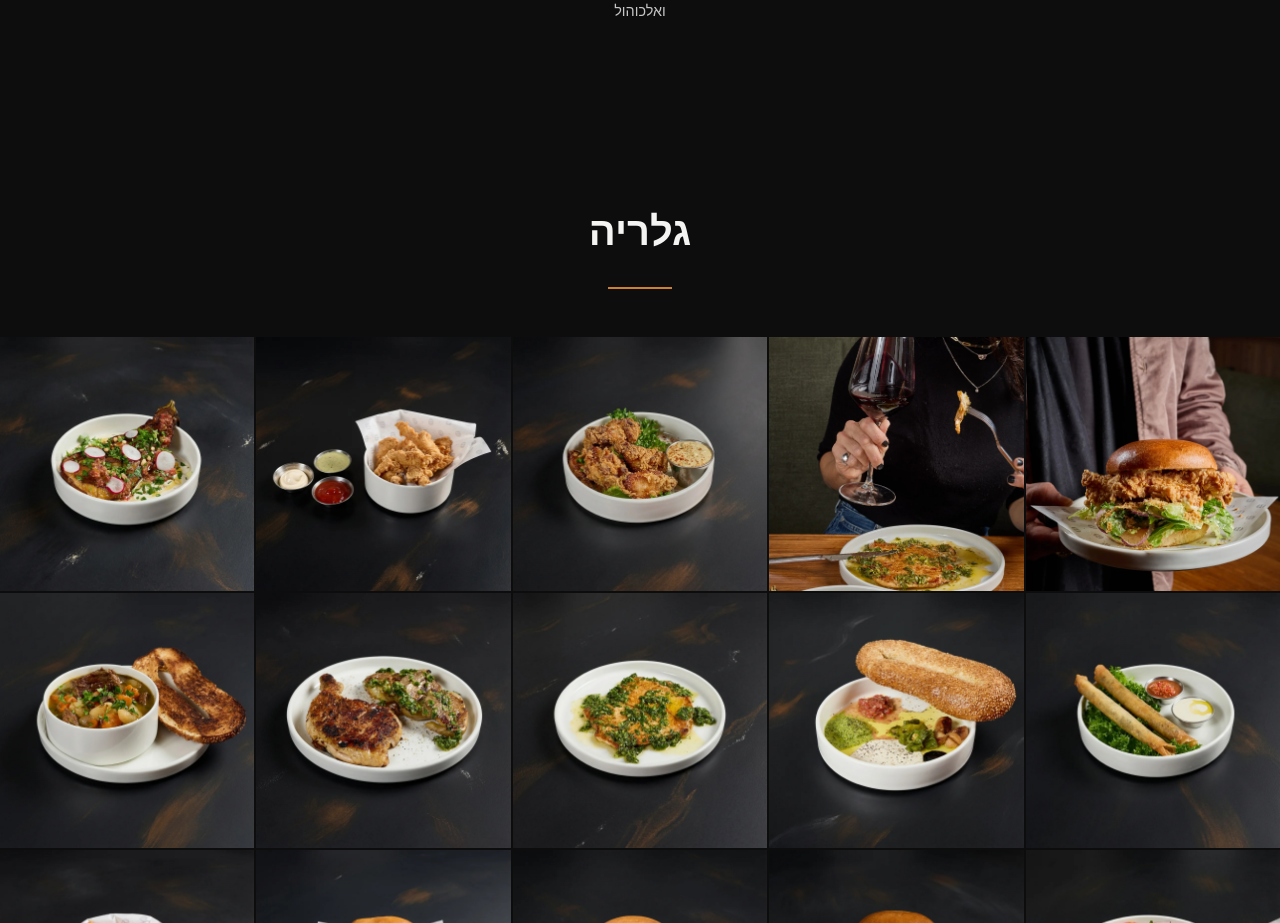
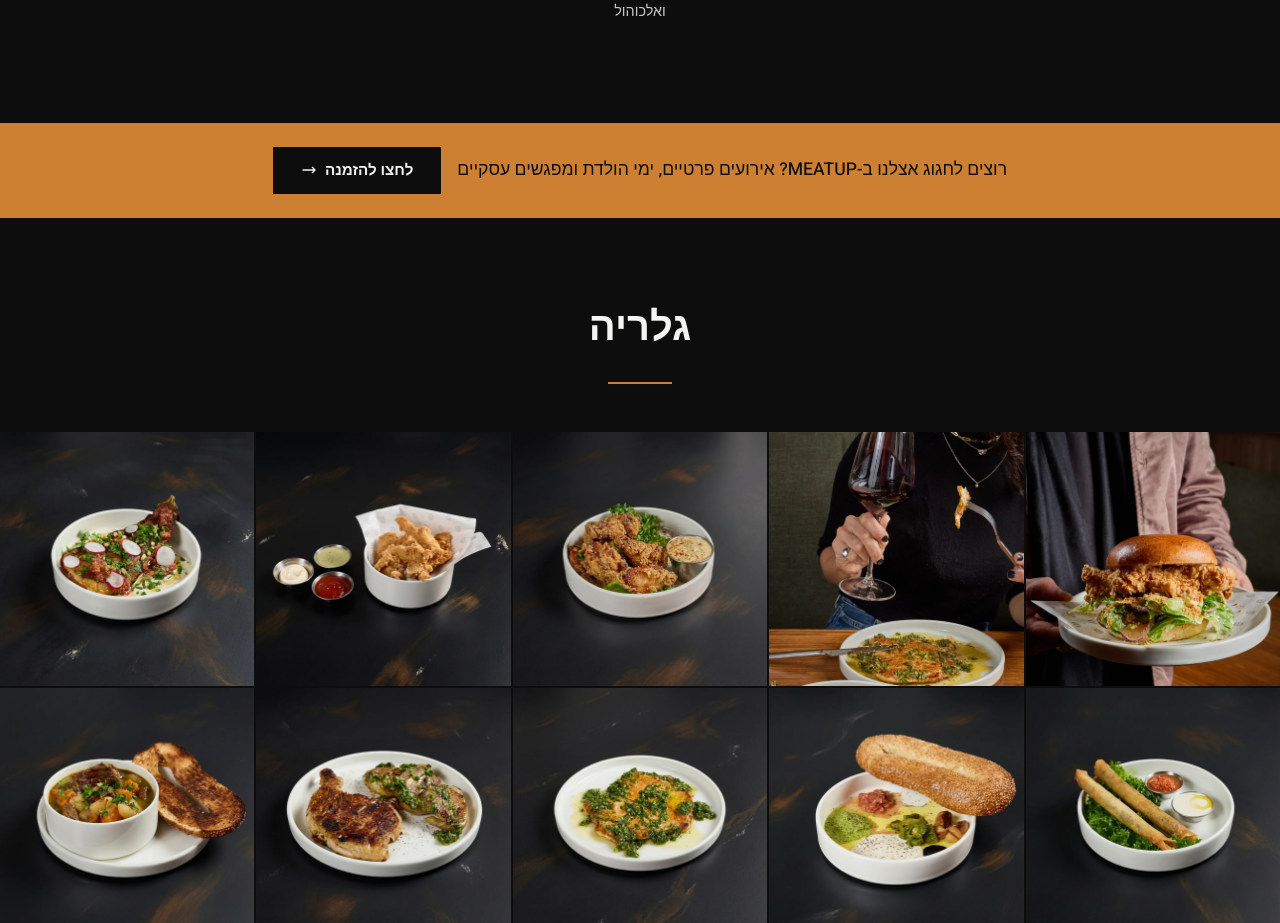
Before and after one commit to Idosegev23/meatup, a Next.js app: page / in a window 1280 px wide. Shown: the part 2804-3727 px from the top of the page. Built offline with nearby package versions, Linux system fonts and the light colour scheme.

Commit message:
Add celebration/events strip after menu section

```diff
--- a/src/app/page.tsx
+++ b/src/app/page.tsx
@@ -257,6 +257,65 @@ export default function HomePage() {
       {/* Menu Section */}
       <Menu />
 
+      {/* Celebration Strip */}
+      <section
+        style={{
+          backgroundColor: '#CD7F32',
+          padding: '24px 16px',
+        }}
+      >
+        <div style={{
+          maxWidth: '1000px',
+          margin: '0 auto',
+          display: 'flex',
+          alignItems: 'center',
+          justifyContent: 'center',
+          gap: '16px',
+          flexWrap: 'wrap',
+          textAlign: 'center',
+        }}>
+          <span style={{
+            color: '#0D0D0D',
+            fontSize: '1.1rem',
+            fontWeight: 500,
+          }}>
+            {language === 'he'
+              ? 'רוצים לחגוג אצלנו ב-MEATUP? אירועים פרטיים, ימי הולדת ומפגשים עסקיים'
+              : 'Want to celebrate at MEATUP? Private events, birthdays and business meetings'}
+          </span>
+          <a
+            href={config.tabitUrl}
+            target="_blank"
+            rel="noopener noreferrer"
+            style={{
+              backgroundColor: '#0D0D0D',
+              color: '#F4F4F2',
+              padding: '12px 28px',
+              fontWeight: 600,
+              fontSize: '0.95rem',
+              textDecoration: 'none',
+              transition: 'all 0.2s',
+              display: 'inline-flex',
+              alignItems: 'center',
+              gap: '8px',
+            }}
+            onMouseEnter={(e) => {
+              e.currentTarget.style.backgroundColor = '#1A1A1A';
+              e.currentTarget.style.transform = 'translateY(-2px)';
+            }}
+            onMouseLeave={(e) => {
+              e.currentTarget.style.backgroundColor = '#0D0D0D';
+              e.currentTarget.style.transform = 'translateY(0)';
+            }}
+          >
+            {language === 'he' ? 'לחצו להזמנה' : 'Book Now'}
+            <svg width="16" height="16" fill="none" stroke="currentColor" viewBox="0 0 24 24">
+              <path strokeLinecap="round" strokeLinejoin="round" strokeWidth={2} d="M17 8l4 4m0 0l-4 4m4-4H3" />
+            </svg>
+          </a>
+        </div>
+      </section>
+
       {/* Gallery Section */}
       <GalleryBento />
 
```
